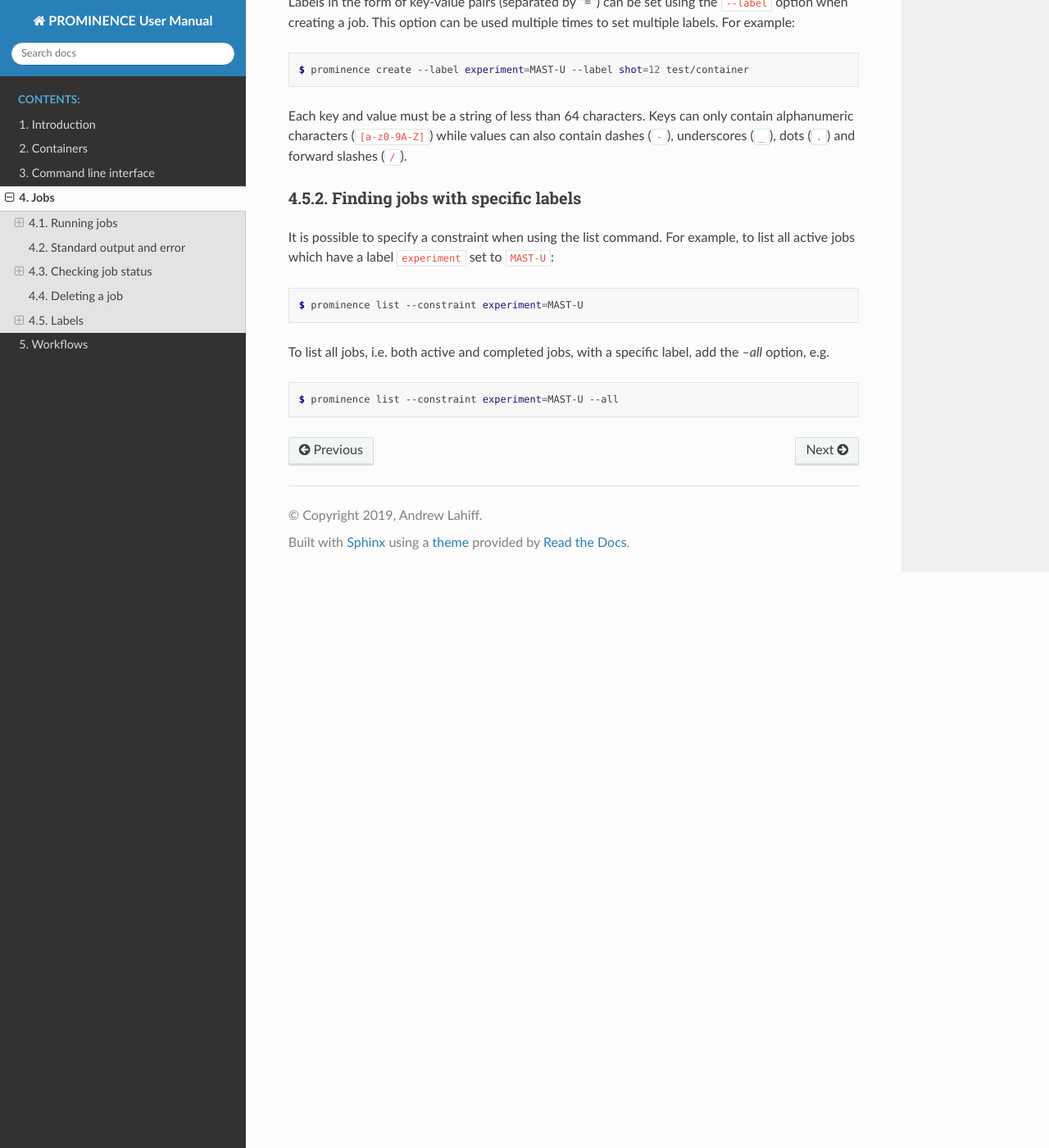
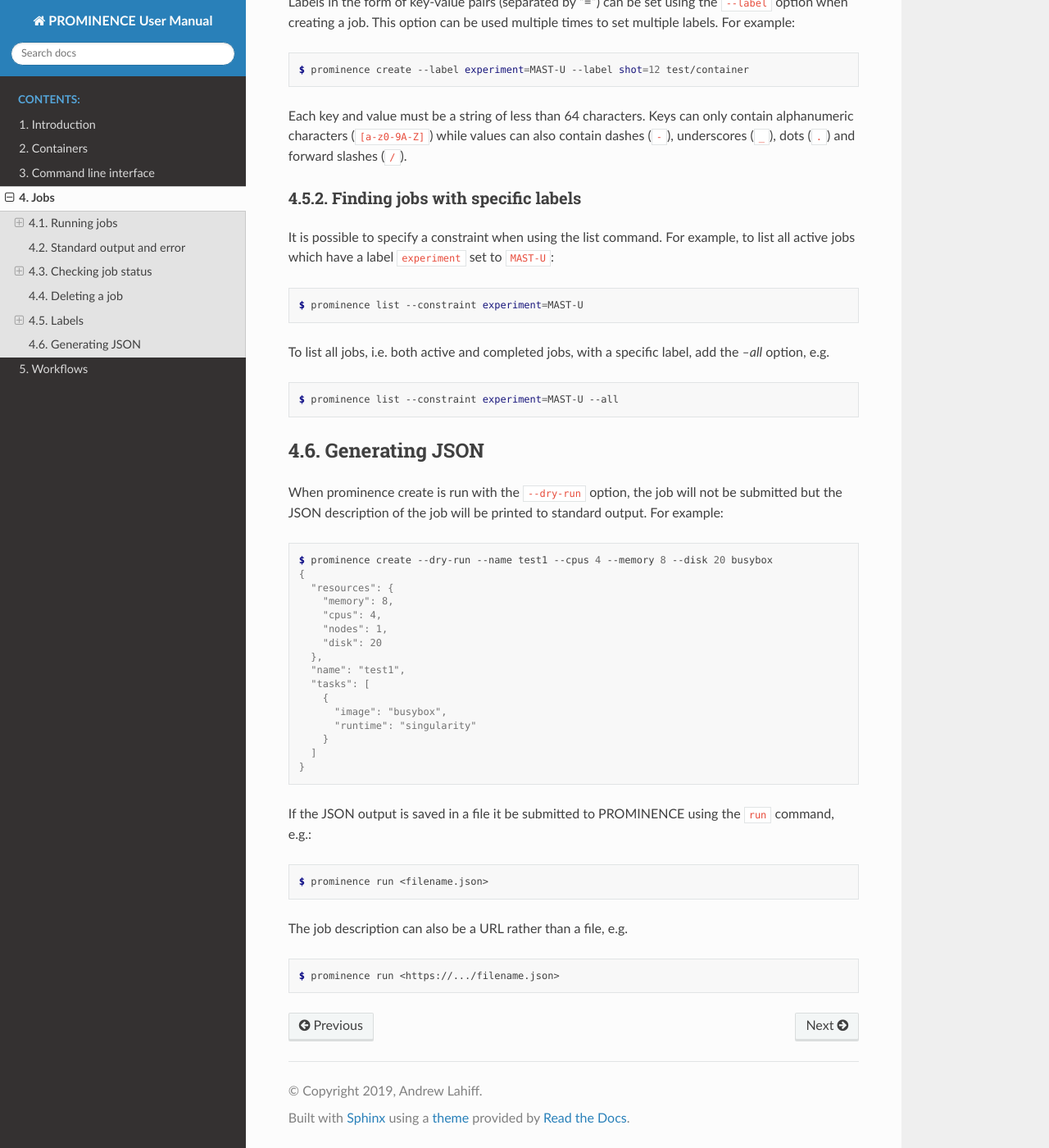
Before and after one commit to prominence-eosc/docs-eosc, a Sphinx documentation site: the page built from source/jobs.rst, in a window 1280 px wide and 1400 px high, scrolled down 5978 px. Shown: the whole window at 82% size. Built offline with Sphinx 7.4.7 and the Read the Docs theme 2.0.0, drawn with Linux system fonts in a browser that asks for light colours.

Commit message:
Add json job description

```diff
--- a/source/jobs.rst
+++ b/source/jobs.rst
@@ -274,3 +274,40 @@ To list all jobs, i.e. both active and completed jobs, with a specific label, ad
 .. code-block:: console
 
    $ prominence list --constraint experiment=MAST-U --all
+
+
+Generating JSON
+---------------
+
+When prominence create is run with the ``--dry-run`` option, the job will not be submitted but the JSON description of the job will be printed to standard output. For example:
+
+.. code-block:: console
+
+   $ prominence create --dry-run --name test1 --cpus 4 --memory 8 --disk 20 busybox
+   {
+     "resources": {
+       "memory": 8,
+       "cpus": 4,
+       "nodes": 1,
+       "disk": 20
+     },
+     "name": "test1",
+     "tasks": [
+       {
+         "image": "busybox",
+         "runtime": "singularity"
+       }
+     ]
+   }
+
+If the JSON output is saved in a file it be submitted to PROMINENCE using the ``run`` command, e.g.:
+
+.. code-block:: console
+
+   $ prominence run <filename.json>
+
+The job description can also be a URL rather than a file, e.g.
+
+.. code-block:: console
+
+   $ prominence run <https://.../filename.json>
```
